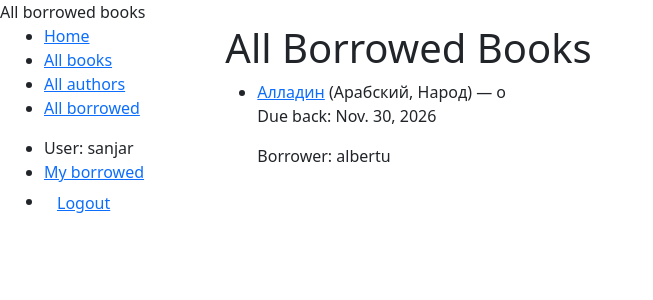
After one commit to SPO70/Django_task_number_1, a Django app: page /catalog/borrowed/ in a window 1280 px wide. The commit adds this page. Shown: the top 300 px of the page, without its empty margins (0-653 px from the left). Run offline with Django 5.2, Linux system fonts and the light colour scheme; a user stored in the database is signed in; data comes from the database, SQL or seed files in the repository; both versions use the stored data as it was after the commit.

Commit message:
Django Tutorial Part 8: User authentication and permissions

```diff
--- a/catalog/admin.py
+++ b/catalog/admin.py
@@ -21,6 +21,7 @@ class BookAdmin(admin.ModelAdmin):
 
 @admin.register(BookInstance)
 class BookInstanceAdmin(admin.ModelAdmin):
+    list_display = ('book', 'status', 'borrower', 'due_back', 'id')
     list_filter = ('status', 'due_back')
 
     fieldsets = (
@@ -28,7 +29,7 @@ class BookInstanceAdmin(admin.ModelAdmin):
             'fields': ('book', 'imprint', 'id')
         }),
         ('Availability', {
-            'fields': ('status', 'due_back')
+            'fields': ('status', 'due_back', 'borrower')
         }),
     )
 
--- a/catalog/models.py
+++ b/catalog/models.py
@@ -2,6 +2,7 @@ from django.db import models
 from django.urls import reverse
 import uuid
 from django.conf import settings
+from datetime import date
 
 
 class Genre(models.Model):
@@ -61,6 +62,7 @@ class BookInstance(models.Model):
     book = models.ForeignKey('Book', on_delete=models.SET_NULL, null=True)
     imprint = models.CharField(max_length=200)
     due_back = models.DateField(null=True, blank=True)
+    borrower = models.ForeignKey(settings.AUTH_USER_MODEL, on_delete=models.SET_NULL, null=True, blank=True)
 
     LOAN_STATUS = (
         ('m', 'Maintenance'),
@@ -73,12 +75,18 @@ class BookInstance(models.Model):
 
     class Meta:
         ordering = ["due_back"]
+        permissions = (("can_mark_returned", "Set book as returned"),)
 
     def __str__(self):
         """
         String for representing the Model object
         """
         return f'{self.id} ({self.book.title if self.book else "книга удалена"})'
+
+    @property
+    def is_overdue(self):
+        """Determines if the book is overdue based on due date and current date."""
+        return bool(self.due_back and date.today() > self.due_back)
 
 
 class Author(models.Model):
--- a/catalog/templates/base_generic.html
+++ b/catalog/templates/base_generic.html
@@ -23,10 +23,13 @@
                 <li><a href="{% url 'index' %}">Home</a></li>
                 <li><a href="{% url 'books' %}">All books</a></li>
                 <li><a href="{% url 'authors' %}">All authors</a></li>
+                <li><a href="{% url 'borrowed' %}">All borrowed</a></li>
+
             </ul>
             <ul class="sidebar-nav">
                 {% if user.is_authenticated %}
                 <li>User: {{ user.get_username }}</li>
+                <li><a href="{% url 'my-borrowed' %}">My borrowed</a></li>
                 <li>
                     <form id="logout-form" method="post" action="{% url 'logout' %}">
                         {% csrf_token %}
--- /dev/null
+++ b/catalog/templates/catalog/bookinstance_list_borrowed_all.html
@@ -0,0 +1,29 @@
+{% extends "base_generic.html" %}
+
+{% block title %}All borrowed books{% endblock %}
+
+{% block content %}
+  <h1>All Borrowed Books</h1>
+
+  {% if bookinstance_list %}
+  <ul>
+    {% for bookinst in bookinstance_list %}
+    <li>
+      <a href="{{ bookinst.book.get_absolute_url }}">{{ bookinst.book.title }}</a>
+      ({{ bookinst.book.author }}) —
+      <span class="{{ bookinst.status }}">
+        {{ bookinst.status }}
+      </span>
+      {% if bookinst.due_back %}
+        <p>Due back: {{ bookinst.due_back }}</p>
+      {% endif %}
+      {% if bookinst.borrower %}
+        <p>Borrower: {{ bookinst.borrower }}</p>
+      {% endif %}
+    </li>
+    {% endfor %}
+  </ul>
+  {% else %}
+    <p>There are no books borrowed.</p>
+  {% endif %}
+{% endblock %}
--- a/catalog/urls.py
+++ b/catalog/urls.py
@@ -4,8 +4,12 @@ from . import views
 urlpatterns = [
     path('', views.index, name='index'),
     path('books/', views.BookListView.as_view(), name='books'),
-    path('book/<int:pk>', views.BookDetailView.as_view(), name='book-detail'),
     path('authors/', views.AuthorListView.as_view(), name='authors'),
-    path('authors/<int:pk>', views.AuthorDetailView.as_view(), name='author-detail'),
+    path('borrowed/', views.AllBorrowedBooksListView.as_view(), name='borrowed'),
+    path('book/<int:pk>/', views.BookDetailView.as_view(), name='book-detail'),
+    path('authors/<int:pk>/', views.AuthorDetailView.as_view(), name='author-detail'),
 
 ]
+urlpatterns += [
+    path('mybooks/', views.LoanedBooksByUserListView.as_view(), name='my-borrowed'),
+]
--- a/catalog/views.py
+++ b/catalog/views.py
@@ -2,6 +2,8 @@ from django.shortcuts import render
 from .models import Book, Author, BookInstance, Genre
 from django.views import generic
 from django.shortcuts import get_object_or_404
+from django.contrib.auth.mixins import LoginRequiredMixin
+from django.contrib.auth.mixins import PermissionRequiredMixin
 
 
 def book_detail_view(request, primary_key):
@@ -49,9 +51,36 @@ class BookListView(generic.ListView):
 class BookDetailView(generic.DetailView):
     model = Book
 
+
 class AuthorListView(generic.ListView):
     model = Author
     paginate_by = 5
 
+
 class AuthorDetailView(generic.DetailView):
     model = Author
+
+
+class LoanedBooksByUserListView(LoginRequiredMixin, generic.ListView):
+    """Generic class-based view listing books on loan to current user."""
+    model = BookInstance
+    template_name = 'catalog/bookinstance_list_borrowed_user.html'
+    paginate_by = 10
+
+    def get_queryset(self):
+        return (
+            BookInstance.objects.filter(borrower=self.request.user)
+            .filter(status__exact='o')
+            .order_by('due_back')
+        )
+
+
+class AllBorrowedBooksListView(PermissionRequiredMixin, generic.ListView):
+    """Generic class-based view listing all books on loan. Only for librarians."""
+    model = BookInstance
+    permission_required = 'catalog.can_mark_returned'
+    template_name = 'catalog/bookinstance_list_borrowed_all.html'
+    paginate_by = 10
+
+    def get_queryset(self):
+        return BookInstance.objects.filter(status__exact='o').order_by('due_back')
```
Also changed, not shown: catalog/templates/catalog/bookinstance_list_borrowed_user.html (added, +19 -0 lines), catalog/migrations/0002_bookinstance_borrower.py (added), catalog/migrations/0003_alter_bookinstance_options.py (added), db.sqlite3.
